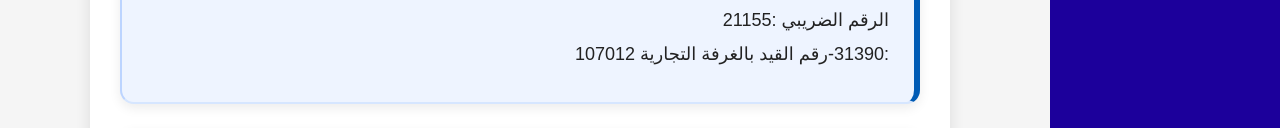
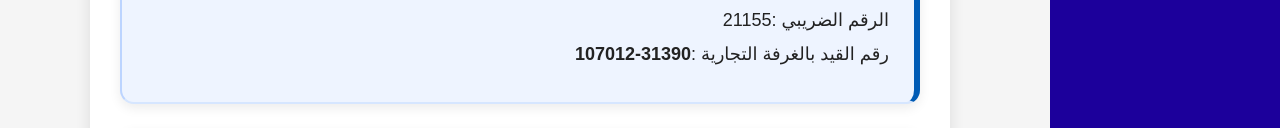
Before and after one commit to mateamohammed019-cloud/alrifaq, a plain HTML site: page pages/cotactus.html in a window 1280 px wide. Shown: the part 443-571 px from the top of the page. Drawn offline with Linux system fonts and the light colour scheme.

Commit message:
Fix HTML encoding issues in cotactus.html

```diff
--- a/pages/cotactus.html
+++ b/pages/cotactus.html
@@ -117,7 +117,7 @@
                 <ul>
                     <li>🔧 التخصص: بيع وصيانة الأجهزة الإلكترونية</li>
                     <li>الرقم الضريبي :21155</li>
-                    <li>:31390-رقم القيد بالغرفة التجارية 107012 </li>
+                    <li>رقم القيد بالغرفة التجارية :<strong>31390-107012</strong> </li>
                 </ul>
             </div>
 
```
